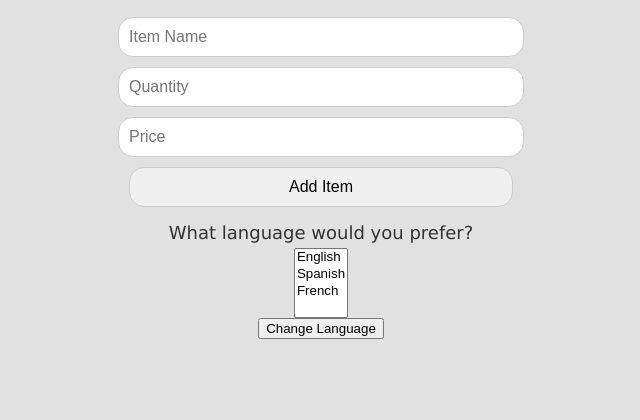
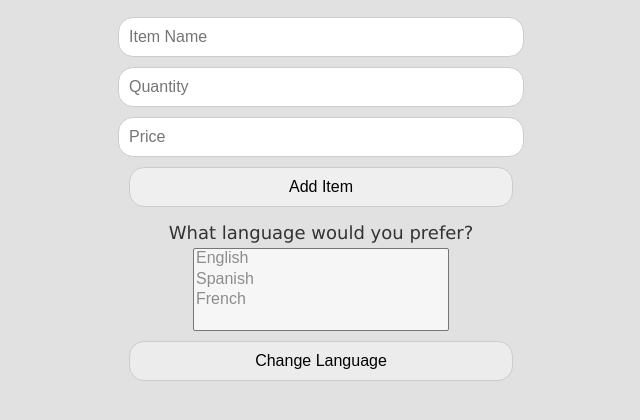
Before and after one commit to JashP26/HackRUSpring2025, a Flask app: page / in a window 1280 px wide. Shown: the part 278-698 px from the top of the page, without its empty margins (319-959 px from the left). Run offline with Flask 3, Linux system fonts and the light colour scheme; data that the repository does not hold is empty.

Commit message:
Add files via upload

```diff
--- a/static/css/main.css
+++ b/static/css/main.css
@@ -184,3 +184,24 @@ td {
     background-color: #ffffff;
     height:auto;
 }
+
+.language{
+    width: 20%;
+    margin: auto;
+    font-size: 16px;
+    background-color: rgb(246, 246, 246);
+    color: #8d8d8d;
+}
+
+.languagesubmit{
+    background-color: rgb(236, 236, 236);
+    color: black;
+    border: 1px solid #ccc;
+    padding: 10px;
+    width: 30%;
+    font-size: 16px;
+    cursor: pointer;
+    margin-top: 10px;
+    border-radius: 15px;
+    transition: 0.3s;
+}
```
